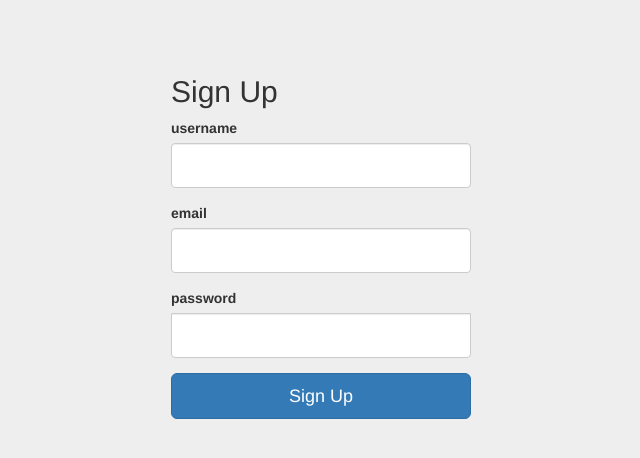
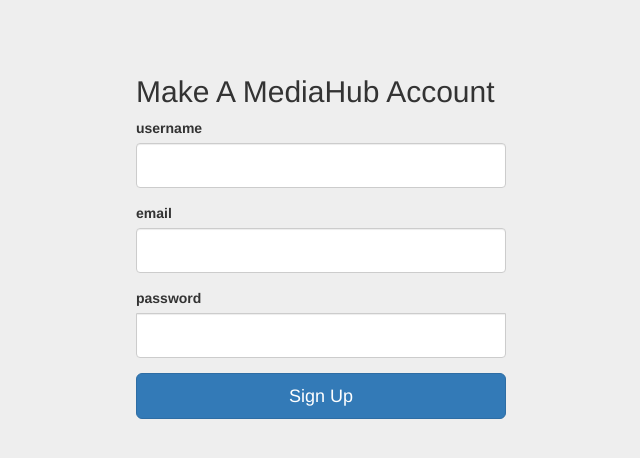
Before and after one commit to inidavies/MediaHub, a Flask app: page /signup in a window 1280 px wide. Shown: the top 458 px of the page, without its empty margins (319-959 px from the left). Run offline with Flask 2, Linux system fonts and the light colour scheme; some libraries are stand-ins or nearby versions.

Commit message:
changed some text

```diff
--- a/login.py
+++ b/login.py
@@ -40,10 +40,6 @@ class RegisterForm(FlaskForm):
     password = PasswordField('password', validators=[InputRequired(), Length(min=8, max=80)])
 
 
-@app.route('/')
-def index():
-    return render_template('index.html')
-
 @app.route('/login', methods=['GET', 'POST'])
 def login():
     form = LoginForm()
@@ -80,13 +76,13 @@ def signup():
 @app.route('/dashboard')
 @login_required
 def dashboard():
-    return render_template('dashboard.html', name=current_user.username)
+    return render_template('dashboard.html', name=current_user.username, logout=url_for('logout'))
 
 @app.route('/logout')
 @login_required
 def logout():
     logout_user()
-    return redirect(url_for('index'))
+    return redirect(url_for('login'))
 
 if __name__ == '__main__':
     app.run(debug=True, host='0.0.0.0')
--- a/static/signin.css
+++ b/static/signin.css
@@ -5,7 +5,7 @@ body {
 }
 
 .form-signin {
-  max-width: 330px;
+  max-width: 400px;
   padding: 15px;
   margin: 0 auto;
 }
--- a/templates/dashboard.html
+++ b/templates/dashboard.html
@@ -26,7 +26,7 @@ Dashboard
             <li><a href="#">Dashboard</a></li>
             <li><a href="#">Settings</a></li>
             <li><a href="#">Profile</a></li>
-            <li><a href="#">Log Out</a></li>
+            <li><a href="{{ logout }}">Log Out</a></li>
           </ul>
           <form class="navbar-form navbar-right">
             <input type="text" class="form-control" placeholder="Search...">
--- a/templates/login.html
+++ b/templates/login.html
@@ -13,7 +13,7 @@ Login
     <div class="container">
 
       <form class="form-signin" method="POST" action="/login">
-        <h2 class="form-signin-heading">Please sign in</h2>
+        <h2 class="form-signin-heading">Log Into MediaHub</h2>
         <p style="display:{{ display }}" class="invalid_msg"> Invalid username or password </p>
         {{ form.hidden_tag() }}
         {{ wtf.form_field(form.username) }}
--- a/templates/signup.html
+++ b/templates/signup.html
@@ -12,7 +12,7 @@ Sign Up
 <div class="container">
 
   <form class="form-signin" method="POST" action="/signup">
-    <h2 class="form-signin-heading">Sign Up</h2>
+    <h2 class="form-signin-heading">Make A MediaHub Account</h2>
     {{ form.hidden_tag() }}
     {{ wtf.form_field(form.username)}}
     {{ wtf.form_field(form.email) }}
```
